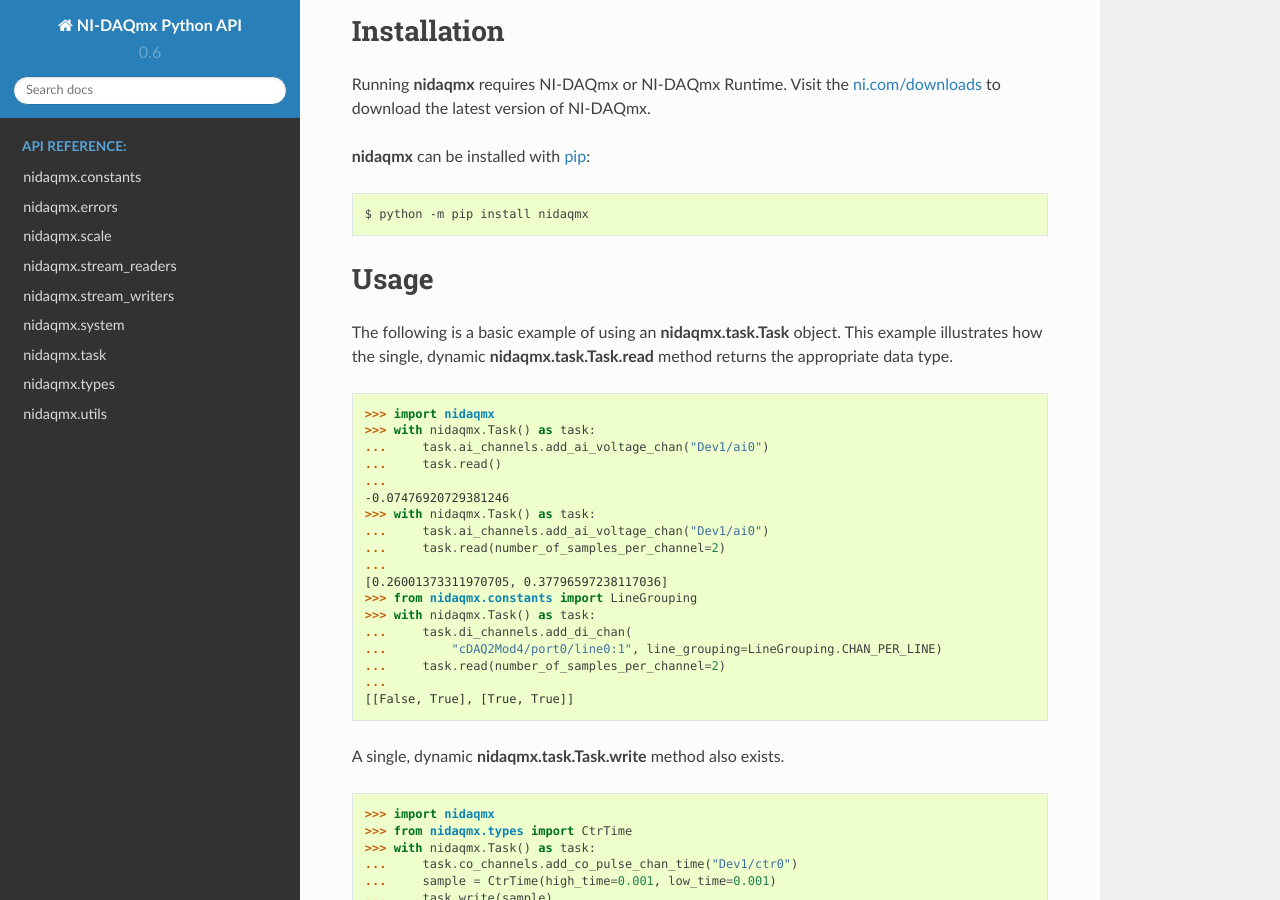
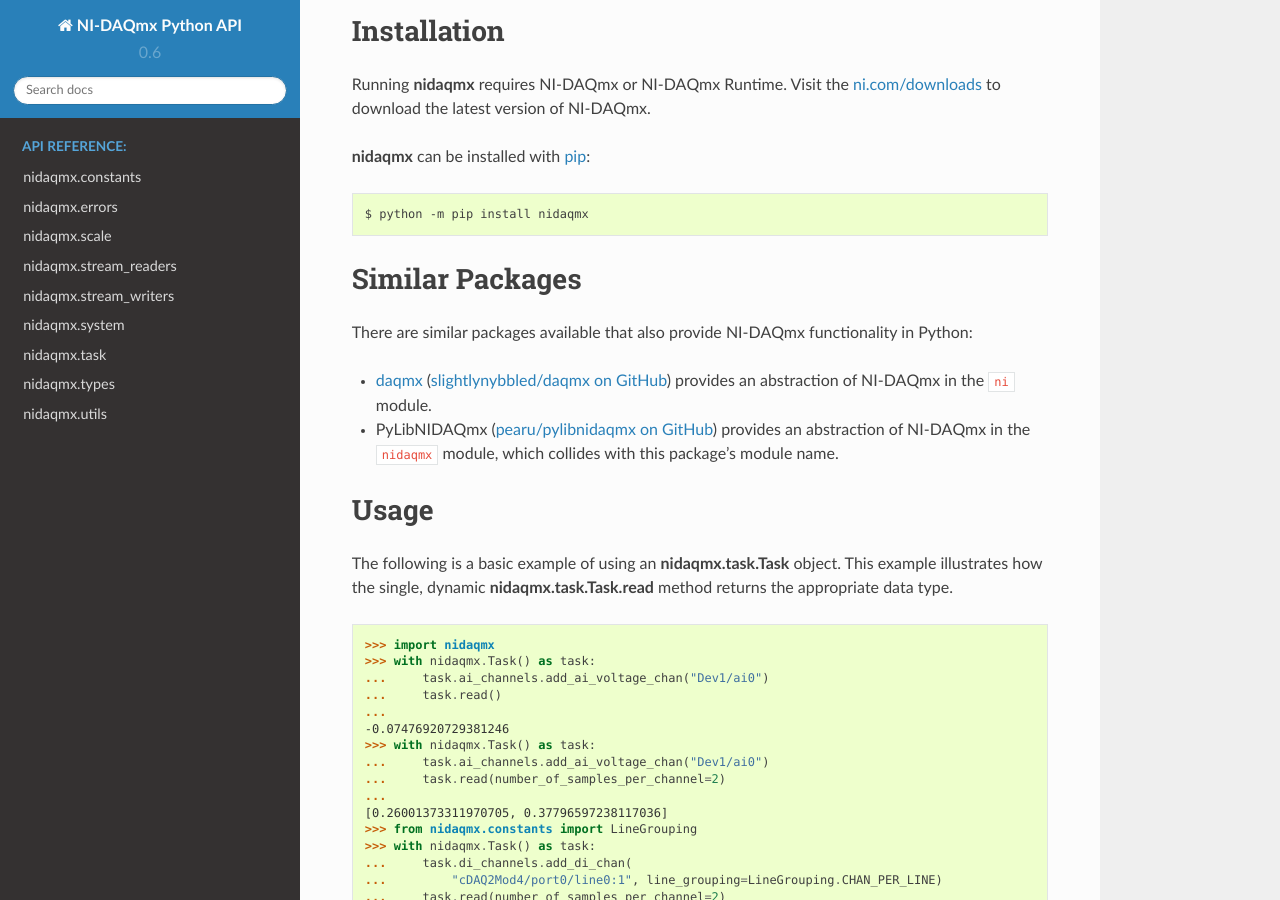
Before and after one commit to ni/nidaqmx-python, a Sphinx documentation site: the page built from docs/index.rst, in a window 1280 px wide and 900 px high, scrolled down 684 px. Built offline with Sphinx 7.4.7 and the Read the Docs theme 2.0.0, drawn with Linux system fonts in a browser that asks for light colours.

Commit message:
mention similar packages in documentation

```diff
--- a/README.rst
+++ b/README.rst
@@ -29,12 +29,26 @@
 ============
 
 Running **nidaqmx** requires NI-DAQmx or NI-DAQmx Runtime. Visit the
-`ni.com/downloads <http://www.ni.com/downloads/>`_ to download the latest version
-of NI-DAQmx.
+`ni.com/downloads <http://www.ni.com/downloads/>`_ to download the latest
+version of NI-DAQmx.
 
 **nidaqmx** can be installed with `pip <http://pypi.python.org/pypi/pip>`_::
 
   $ python -m pip install nidaqmx
+
+Similar Packages
+================
+
+There are similar packages available that also provide NI-DAQmx functionality in
+Python:
+
+- `daqmx <https://pypi.org/project/daqmx/>`_
+  (`slightlynybbled/daqmx on GitHub <https://github.com/slightlynybbled/daqmx>`_)
+  provides an abstraction of NI-DAQmx in the ``ni`` module.
+
+- PyLibNIDAQmx (`pearu/pylibnidaqmx on GitHub <https://github.com/pearu/pylibnidaqmx>`_)
+  provides an abstraction of NI-DAQmx in the ``nidaqmx`` module, which collides
+  with this package's module name.
 
 .. _usage-section:
 
--- a/docs/conf.py
+++ b/docs/conf.py
@@ -97,7 +97,7 @@
 # Add any paths that contain custom static files (such as style sheets) here,
 # relative to this directory. They are copied after the builtin static files,
 # so a file named "default.css" will overwrite the builtin "default.css".
-html_static_path = ['_static']
+html_static_path = []
 
 
 # -- Options for HTMLHelp output ------------------------------------------
```
Also changed, not shown: CHANGELOG.md (+1 -0 lines).
